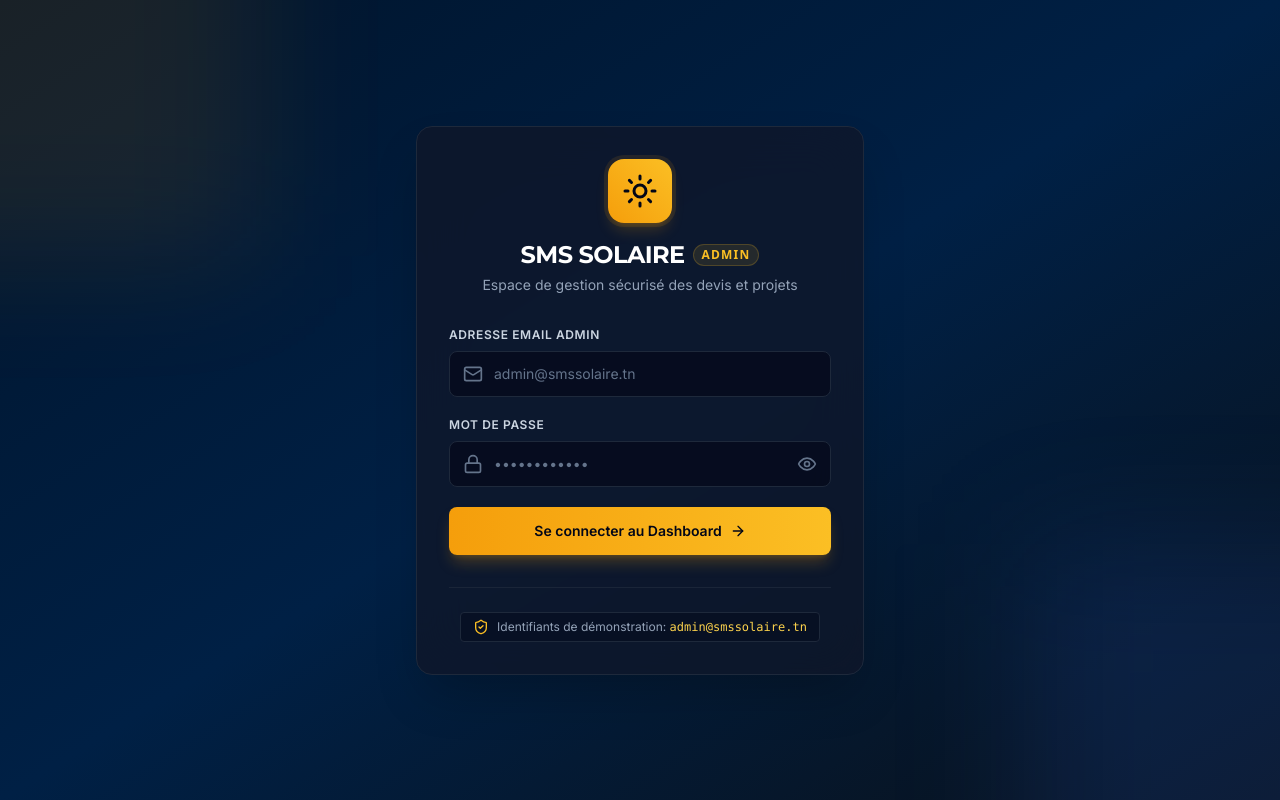
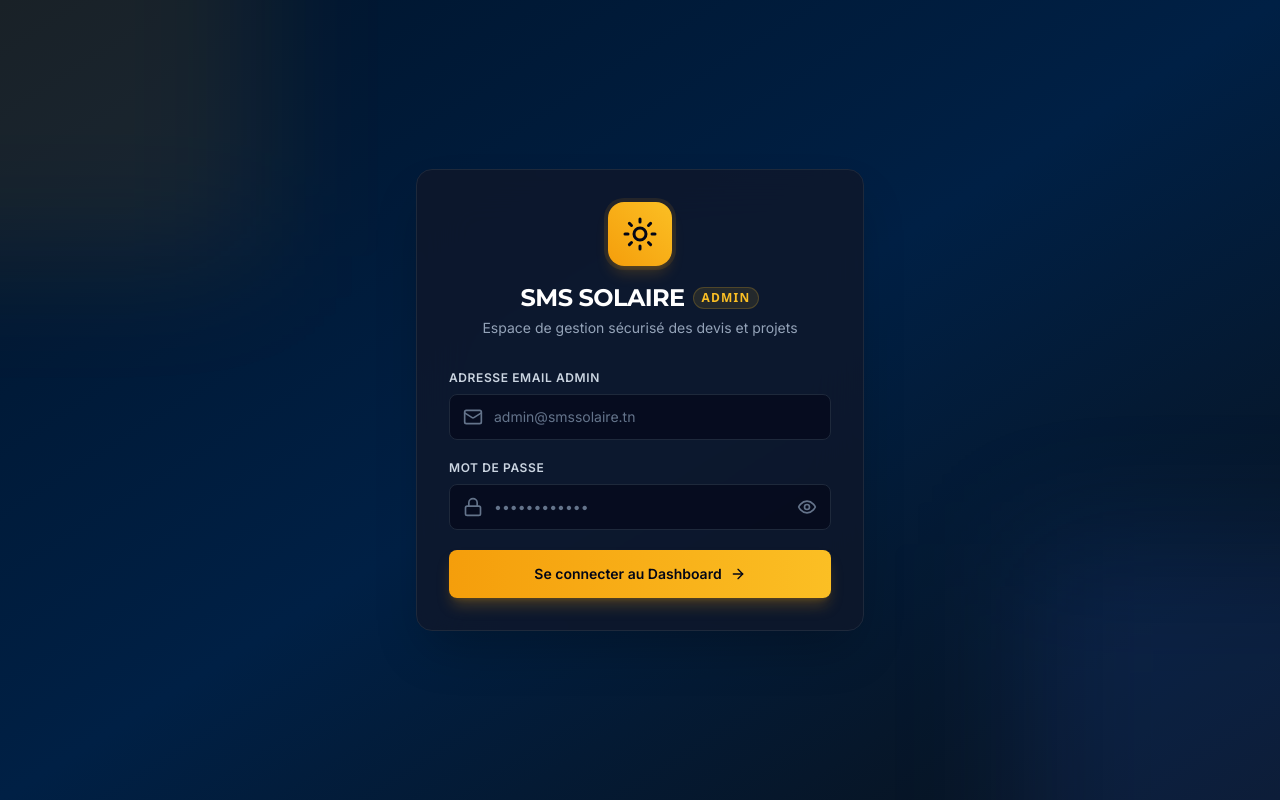
Before and after one commit to Khlayeeeeel/SMS-, a Next.js app: page /admin/login in a window 1280 px wide. Built offline with nearby package versions, Linux system fonts and the light colour scheme.

Commit message:
security: remove hardcoded admin credentials and move to .env

```diff
--- a/app/admin/login/page.tsx
+++ b/app/admin/login/page.tsx
@@ -143,14 +143,6 @@ export default function AdminLoginPage() {
             )}
           </button>
         </form>
-
-        {/* Default Credential Quick Helper */}
-        <div className="mt-8 pt-6 border-t border-slate-800/80 text-center">
-          <div className="inline-flex items-center gap-2 px-3 py-1.5 rounded-lg bg-slate-950/40 border border-slate-800 text-xs text-slate-400">
-            <ShieldCheck className="w-4 h-4 text-amber-400 shrink-0" />
-            <span>Identifiants de démonstration: <code className="text-amber-300 font-mono">admin@smssolaire.tn</code></span>
-          </div>
-        </div>
       </div>
     </div>
   );
--- a/app/admin/page.tsx
+++ b/app/admin/page.tsx
@@ -117,6 +117,8 @@ export default function AdminDashboardPage() {
   const [submittingProject, setSubmittingProject] = useState(false);
   const [actionSuccess, setActionSuccess] = useState("");
 
+  const [adminUserEmail, setAdminUserEmail] = useState("Admin");
+
   // 1. Verify Authentication
   useEffect(() => {
     checkAuth();
@@ -128,6 +130,10 @@ export default function AdminDashboardPage() {
       if (!res.ok) {
         router.push("/admin/login");
         return;
+      }
+      const meData = await res.json();
+      if (meData?.user?.email) {
+        setAdminUserEmail(meData.user.email);
       }
       setLoadingAuth(false);
       fetchAllData();
@@ -584,7 +590,7 @@ export default function AdminDashboardPage() {
                 A
               </div>
               <span className="text-xs text-slate-200 font-semibold hidden sm:inline">
-                admin@smssolaire.tn
+                {adminUserEmail}
               </span>
             </div>
           </div>
--- a/app/api/admin/auth/login/route.ts
+++ b/app/api/admin/auth/login/route.ts
@@ -12,8 +12,8 @@ export async function POST(request: Request) {
       );
     }
 
-    const envAdminEmail = process.env.ADMIN_EMAIL || "admin@smssolaire.tn";
-    const envAdminPassword = process.env.ADMIN_PASSWORD || "Admin2026!Solaire";
+    const envAdminEmail = process.env.ADMIN_EMAIL;
+    const envAdminPassword = process.env.ADMIN_PASSWORD;
 
     // 1. First try Supabase Auth if configured
     let isAuthenticated = false;
@@ -35,9 +35,12 @@ export async function POST(request: Request) {
       // Supabase auth failed or not configured, fallback to env check
     }
 
-    // 2. Fallback to Env / Admin credentials check if Supabase Auth wasn't used or returned error
-    if (!isAuthenticated) {
-      if (email.trim().toLowerCase() === envAdminEmail.toLowerCase() && password === envAdminPassword) {
+    // 2. Fallback to Env credentials check if Supabase Auth wasn't used or returned error
+    if (!isAuthenticated && envAdminEmail && envAdminPassword) {
+      if (
+        email.trim().toLowerCase() === envAdminEmail.toLowerCase() &&
+        password === envAdminPassword
+      ) {
         isAuthenticated = true;
         userToken = "sms_admin_session_token_" + Date.now();
       }
--- a/app/api/admin/auth/me/route.ts
+++ b/app/api/admin/auth/me/route.ts
@@ -12,7 +12,7 @@ export async function GET() {
   return NextResponse.json({
     authenticated: true,
     user: {
-      email: process.env.ADMIN_EMAIL || "admin@smssolaire.tn",
+      email: process.env.ADMIN_EMAIL || "admin",
       role: "admin",
     },
   });
```
